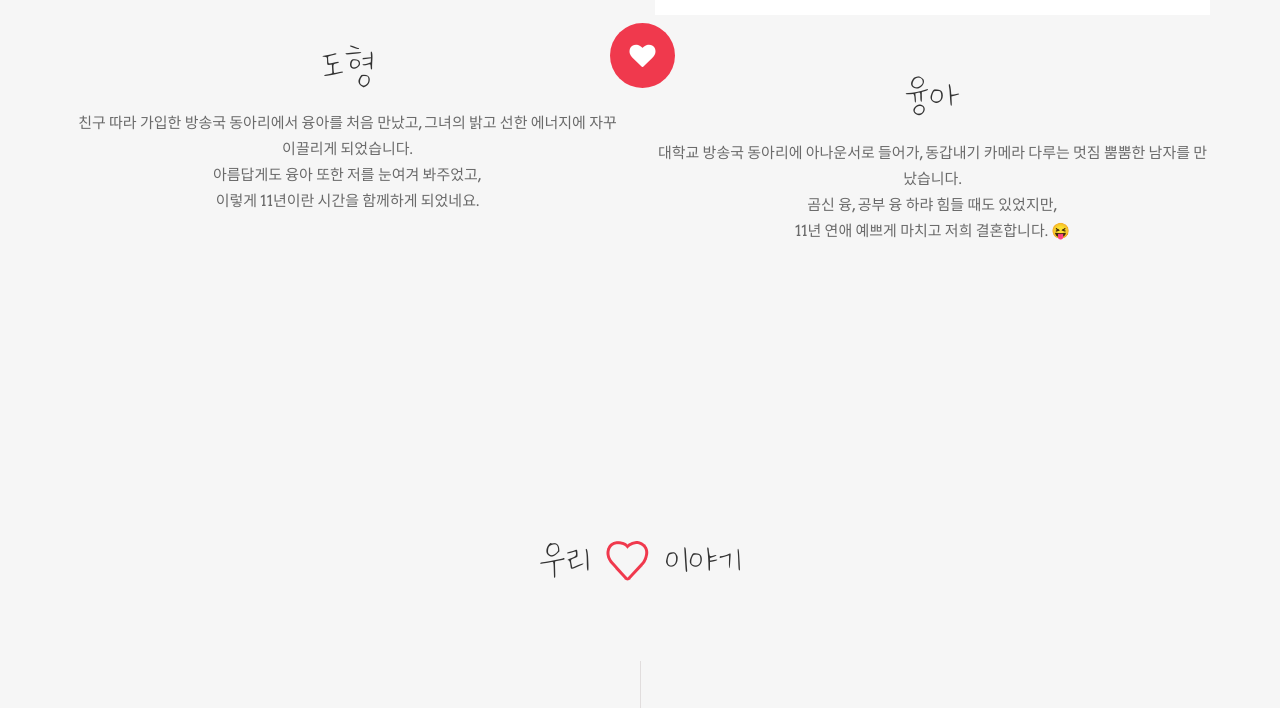
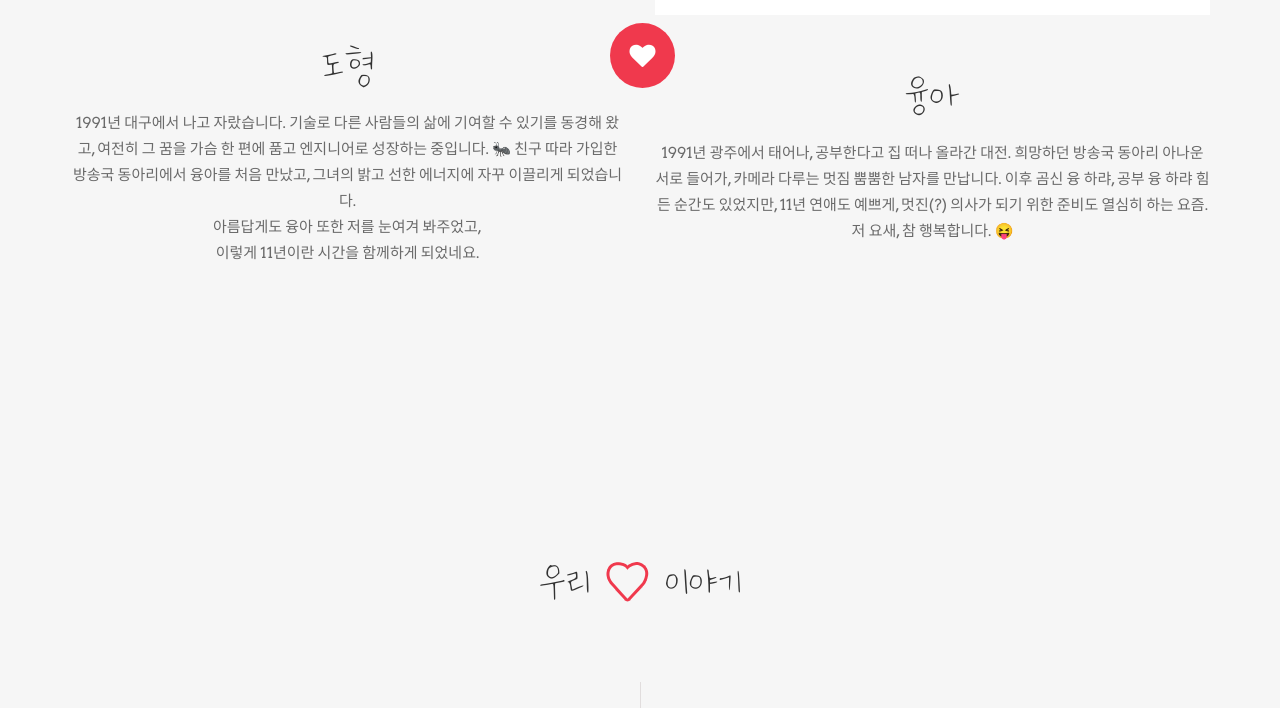
Before and after one commit to figkim/wedding-invitation, a plain HTML site: page index.html in a window 1280 px wide. Shown: the part 1495-2203 px from the top of the page. Drawn offline with nearby package versions, Linux system fonts and the light colour scheme.

Commit message:
Revert introduction

```diff
--- a/index.html
+++ b/index.html
@@ -95,7 +95,7 @@
                                 <div class="de-icon circle medium-size custom-heart"> <i class="de-icon-heart"></i> </div>
                             </div>
                         </div>
-                        <p class="blurb animation fadeInLeft text-center">친구 따라 가입한 방송국 동아리에서 융아를 처음 만났고, 그녀의 밝고 선한 에너지에 자꾸 이끌리게 되었습니다. <br />아름답게도 융아 또한 저를 눈여겨 봐주었고,<br /> 이렇게 11년이란 시간을 함께하게 되었네요.</p>
+                        <p class="blurb animation fadeInLeft text-center">1991년 대구에서 나고 자랐습니다. 기술로 다른 사람들의 삶에 기여할 수 있기를 동경해 왔고, 여전히 그 꿈을 가슴 한 편에 품고 엔지니어로 성장하는 중입니다. 🐜  친구 따라 가입한 방송국 동아리에서 융아를 처음 만났고, 그녀의 밝고 선한 에너지에 자꾸 이끌리게 되었습니다. <br />아름답게도 융아 또한 저를 눈여겨 봐주었고,<br /> 이렇게 11년이란 시간을 함께하게 되었네요.</p>
                     </div>
                     <div class="col-md-6">
                         <div class="photo-item frame-border animation fadeInRight"> <img src="./images/stories/ya.jpg" alt="" class="hover-animation image-zoom-in">
@@ -104,7 +104,7 @@
                         <div class="his-her-name">
                             <h2 class="text-center">융아</h2>
                         </div>
-                        <p class="blurb animation fadeInRight text-center"> 대학교 방송국 동아리에 아나운서로 들어가, 동갑내기 카메라 다루는 멋짐 뿜뿜한 남자를 만났습니다. <br />곰신 융, 공부 융 하랴 힘들 때도 있었지만, <br /> 11년 연애 예쁘게 마치고 저희 결혼합니다. 😝 </p>
+                        <p class="blurb animation fadeInRight text-center">1991년 광주에서 태어나, 공부한다고 집 떠나 올라간 대전. 희망하던 방송국 동아리 아나운서로 들어가, 카메라 다루는 멋짐 뿜뿜한 남자를 만납니다. 이후 곰신 융 하랴, 공부 융 하랴 힘든 순간도 있었지만, 11년 연애도 예쁘게, 멋진(?) 의사가 되기 위한 준비도 열심히 하는 요즘. 저 요새, 참 행복합니다. 😝 </p>
                     </div>
                 </div>
             </div>
```
